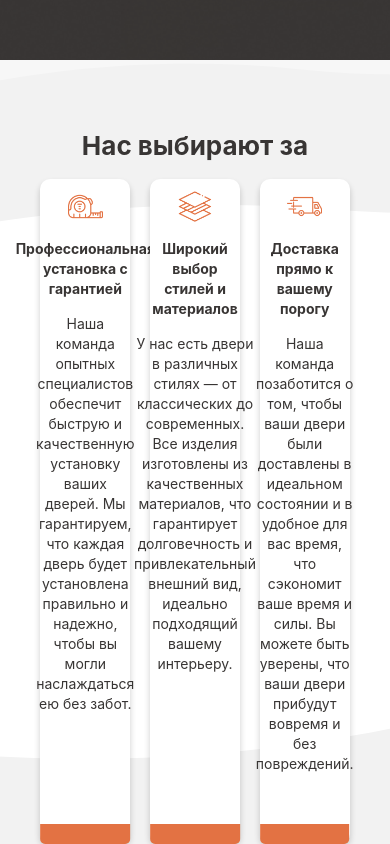
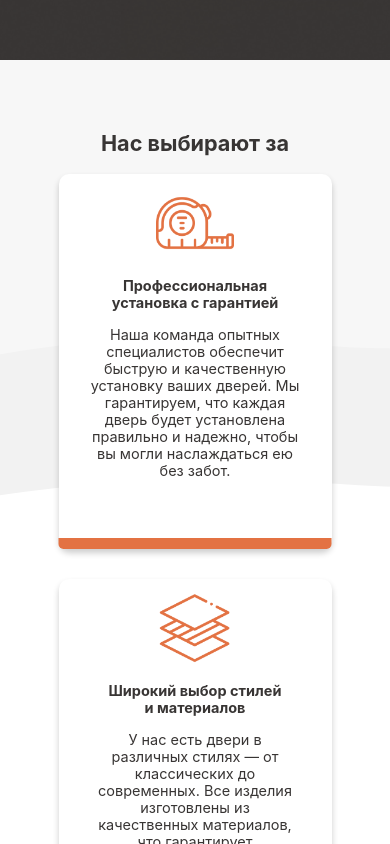
Before and after one commit to WebSVA/Project_Salon_dverey, a React (Create React App) app: page / in a window 390 px wide. Shown: the part 900-1744 px from the top of the page. Built offline with nearby package versions, Linux system fonts and the light colour scheme.

Commit message:
some fonts and adaptive cards

```diff
--- a/src/components/Parallax.js
+++ b/src/components/Parallax.js
@@ -35,7 +35,9 @@ const Parallax = () => {
                 <div className="modal-overlay" onClick={modalClose}>
                     <div className="modal-content" onClick={(e) => e.stopPropagation()}>
                         <Email />
-                        <button onClick={modalClose} className="close-modal-btn">x</button>
+                        {/* <button onClick={modalClose}>x</button> */}
+                        <Button text="x" onClick={modalClose} className="close-modal-btn"/>
+
                         <div className="orang-strip"></div>
                     </div>
 
--- a/src/styles/email.css
+++ b/src/styles/email.css
@@ -10,13 +10,13 @@
   .email-container h2 {
     text-align:start;
     color: #383534;
-    font:700 26px Inter, sans-serif;
+    font:700 calc(20px + 6 * (100vw / 1440)) Inter, sans-serif;
     margin-bottom: 10px;
   }
   .email-container h3 {
     text-align:start;
     color: #383534;
-    font:400 12px Inter, sans-serif;
+    font:400 calc(12px + 2 * (100vw / 1440)) Inter, sans-serif;
     margin-bottom: 30px;
     max-width: 40%;
   }
@@ -49,12 +49,12 @@
   }
   .input-group label{
 margin: 0 0 5px 0px;
-font: 400 14px Inter, sans-serif;
+font: 400 calc(12px + 2 * (100vw / 1440)) Inter, sans-serif;
 color: #747474;
   }
 .text-only label{
   margin: 0 0 5px 0px;
-  font: 400 14px Inter, sans-serif;
+  font: 400 calc(12px + 2 * (100vw / 1440)) Inter, sans-serif;
 color: #747474;
 }
   .email-form input,
@@ -76,7 +76,7 @@ color: #747474;
     padding: 10px;
     border: 1px solid #ddd;
     border-radius: 5px;
-    font-size: 14px;
+    font: 400 calc(12px + 2 * (100vw / 1440));
     width: 70%;
     height: 20%;
     display: flex;
--- a/src/styles/parallax.css
+++ b/src/styles/parallax.css
@@ -98,7 +98,7 @@
     display: flex;
 }
 
-.close-modal-btn {
+ .close-modal-btn {
   background: transparent;
   border: none;
   color: #e37243;
@@ -112,9 +112,6 @@
   transition: color 0.3s;
 }
 
-.close-modal-btn:hover {
-  color: #c76338;
-}
 
 .orang-strip {
   width: 100%;
--- a/src/styles/preferences.css
+++ b/src/styles/preferences.css
@@ -38,14 +38,14 @@
 }
 
 .preferences-card__title{
-    font: 700 14px/20px Inter, sans-serif;
+    font: 700 calc(12px + 2 * (100vw / 1440)) Inter, sans-serif;
     text-align: center;
     padding: 15px;
     color: #383534;
 }
 .preferences-card__description{
     flex-grow: 1;
-    font: 400 14px/20px Inter, sans-serif;
+    font: 400 calc(12px + 2 * (100vw / 1440)) Inter, sans-serif;
     text-align: center;
     margin-bottom: 20px;
    padding-bottom: 20px;
@@ -67,7 +67,35 @@
     align-self: center;
     padding: 0;
     margin: 0;
-    font: 700 26px Inter, sans-serif;
+    font: 700 calc(20px + 6 * (100vw/1440) ) Inter, sans-serif;
     color: #383534;
     padding: 10px 0;
   }
+  @media (max-width: 480px) {
+    .PrefContainer {
+        grid-template-columns: 1fr;
+        gap: 50px;
+    }
+    .preferences-card__description{
+        font-size: calc(14px + (6 + 6 * 0.7)*((100vw - 320px)) / 1440);
+    }
+
+    .preferences-card__title{
+        font-size: calc(14px + (6 + 6 * 0.7)*((100vw - 320px)) / 1440);
+    }
+    .preferences-card__image{
+        width: 20vw;
+    }
+
+  }
+
+  @media (max-width: 680px) and (min-width: 480px) {
+    .PrefContainer {
+        grid-template-columns: 1fr;
+        gap: 50px;
+    }
+
+    .preferences-card__image{
+        width: 15vw;
+    }
+}
```
